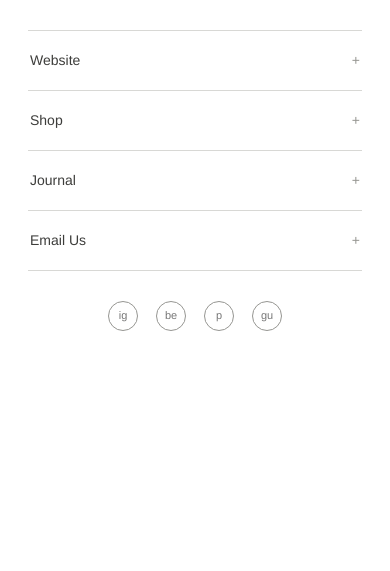
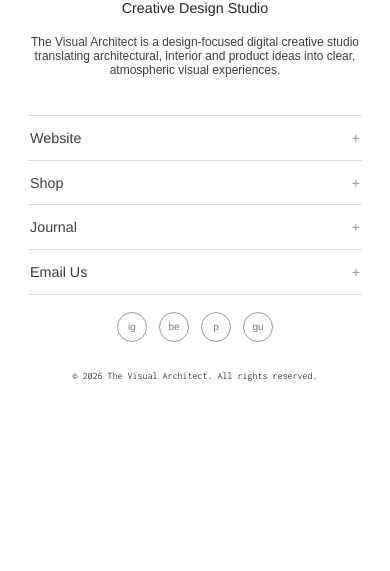
Before and after one commit to diegocheddar/The_Visual_Architect, a plain HTML site: page bio.html in a window 390 px wide. Shown: the part 273-844 px from the top of the page. Drawn offline with Linux system fonts and the light colour scheme.

Commit message:
updated bio footer

```diff
--- a/bio.html
+++ b/bio.html
@@ -6,20 +6,25 @@
     <title>Links — The Visual Architect</title>
     <link rel="stylesheet" href="styles.css" />
     <link rel="icon" type="favicon" href="/assets/favicon.svg" />
+    <link rel="preconnect" href="https://fonts.googleapis.com">
+<link rel="preconnect" href="https://fonts.gstatic.com" crossorigin>
+<link href="https://fonts.googleapis.com/css2?family=Inconsolata:wght@200..900&display=swap" rel="stylesheet">
   </head>
   <body class="fade-page bio-page">
-    <header class="site-header bio-header">
-      <a class="brand" href="index.html"
-        ><span></span></a
-      >
-    </header>
+
 
     <main class="bio-links-page">
       <section class="bio-profile">
         <img class="bio-image" src="logo.svg" alt="aarchitect" />
         <p class="bio-description">
-          Creative Design<br />Studio<br />
+          Creative Design Studio<br />
         </p>
+        <p class="bio-info">The Visual Architect is a design-focused digital creative studio translating architectural, interior and product ideas into clear, atmospheric visual
+experiences.</p>
+
+
+      <br>
+
       </section>
 
       <nav class="bio-link-list" aria-label="Featured links">
@@ -38,6 +43,10 @@
             ><a href="https://www.pinterest.com/thevisualarchitect/" target="_blank" rel="noopener noreferrer" aria-label="Pinterest">p</a>
           <a href="https://thevisualarchitect.gumroad.com/" target="_blank" rel="noopener noreferrer" aria-label="Gumroad">gu</a>
       </div>
+<br>
+      <div class="bio-footer">
+        <p>© 2026 The Visual Architect. All rights reserved.</p>
+      </div>
     </main>
   </body>
 </html>
--- a/styles.css
+++ b/styles.css
@@ -703,9 +703,16 @@ body:has(.project) .text-link {
 }
 .bio-description {
   margin: 0 0 42px;
-  color: var(--muted);
+  color: #262626;
   font-size: 15px;
   line-height: 1.45;
+}
+
+.bio-info {
+  font-family: "helvetica-neue-lt-pro", sans-serif;
+  font-weight: 300;
+  margin: 0 0 20px;
+  font-size: 12px;
 }
 .bio-link-list {
   display: flex;
@@ -756,6 +763,12 @@ body:has(.project) .text-link {
 .bio-social-icons a:focus-visible {
   opacity: 0.5;
 }
+
+.bio-footer {
+font-family: "Inconsolata", monospace;
+font-size: 10px;
+}
+
 @media (max-width: 700px) {
   .bio-header {
     height: 88px;
@@ -2625,3 +2638,104 @@ body:has(.error-page) .error-page {
     padding-bottom: 0;
   }
 }
+
+/* Bio page — keep the entire link-in-bio screen within one viewport */
+.bio-page {
+  height: 100vh;
+  height: 100dvh;
+  min-height: 0;
+  overflow: hidden;
+  display: flex;
+  flex-direction: column;
+}
+.bio-page .bio-header {
+  flex: 0 0 88px;
+  height: 88px;
+}
+.bio-page .bio-links-page {
+  flex: 1 1 auto;
+  min-height: 0;
+  width: min(520px, calc(100% - 48px));
+  margin: 0 auto;
+  padding: clamp(8px, 1.4vh, 16px) 0 clamp(12px, 2vh, 22px);
+  display: flex;
+  flex-direction: column;
+  justify-content: center;
+}
+.bio-page .bio-image {
+  width: clamp(68px, 11vh, 100px);
+  height: clamp(68px, 11vh, 100px);
+  margin-bottom: clamp(8px, 1.4vh, 16px);
+}
+.bio-page .bio-description {
+  margin-bottom: clamp(14px, 2.5vh, 28px);
+  font-size: clamp(12px, 1.7vh, 15px);
+  line-height: 1.35;
+}
+.bio-page .bio-link-list a {
+  min-height: clamp(38px, 5.6vh, 52px);
+  font-size: clamp(12px, 1.7vh, 15px);
+}
+.bio-page .bio-social-icons {
+  gap: clamp(12px, 2vw, 18px);
+  margin-top: clamp(14px, 2.5vh, 26px);
+}
+.bio-page .bio-social-icons a {
+  width: clamp(26px, 4vh, 30px);
+  height: clamp(26px, 4vh, 30px);
+  font-size: 10px;
+}
+
+@media (max-width: 700px) {
+  .bio-page .bio-header {
+    flex-basis: 72px;
+    height: 72px;
+  }
+  .bio-page .bio-links-page {
+    width: calc(100% - 56px);
+    margin: 0 auto;
+    padding-top: clamp(4px, 1vh, 10px);
+    padding-bottom: clamp(8px, 1.5vh, 16px);
+  }
+  .bio-page .bio-image {
+    width: clamp(62px, 10vh, 84px);
+    height: clamp(62px, 10vh, 84px);
+  }
+  .bio-page .bio-description {
+    margin-bottom: clamp(10px, 2vh, 20px);
+  }
+  .bio-page .bio-link-list a {
+    min-height: clamp(36px, 5.3vh, 46px);
+  }
+  .bio-page .bio-social-icons {
+    margin-top: clamp(10px, 2vh, 20px);
+  }
+}
+
+@media (max-height: 620px) {
+  .bio-page .bio-header {
+    flex-basis: 62px;
+    height: 62px;
+  }
+  .bio-page .bio-image {
+    width: 54px;
+    height: 54px;
+    margin-bottom: 7px;
+  }
+  .bio-page .bio-description {
+    margin-bottom: 8px;
+    font-size: 11px;
+  }
+  .bio-page .bio-link-list a {
+    min-height: 33px;
+    font-size: 11px;
+  }
+  .bio-page .bio-social-icons {
+    margin-top: 8px;
+  }
+  .bio-page .bio-social-icons a {
+    width: 24px;
+    height: 24px;
+    font-size: 9px;
+  }
+}
```
